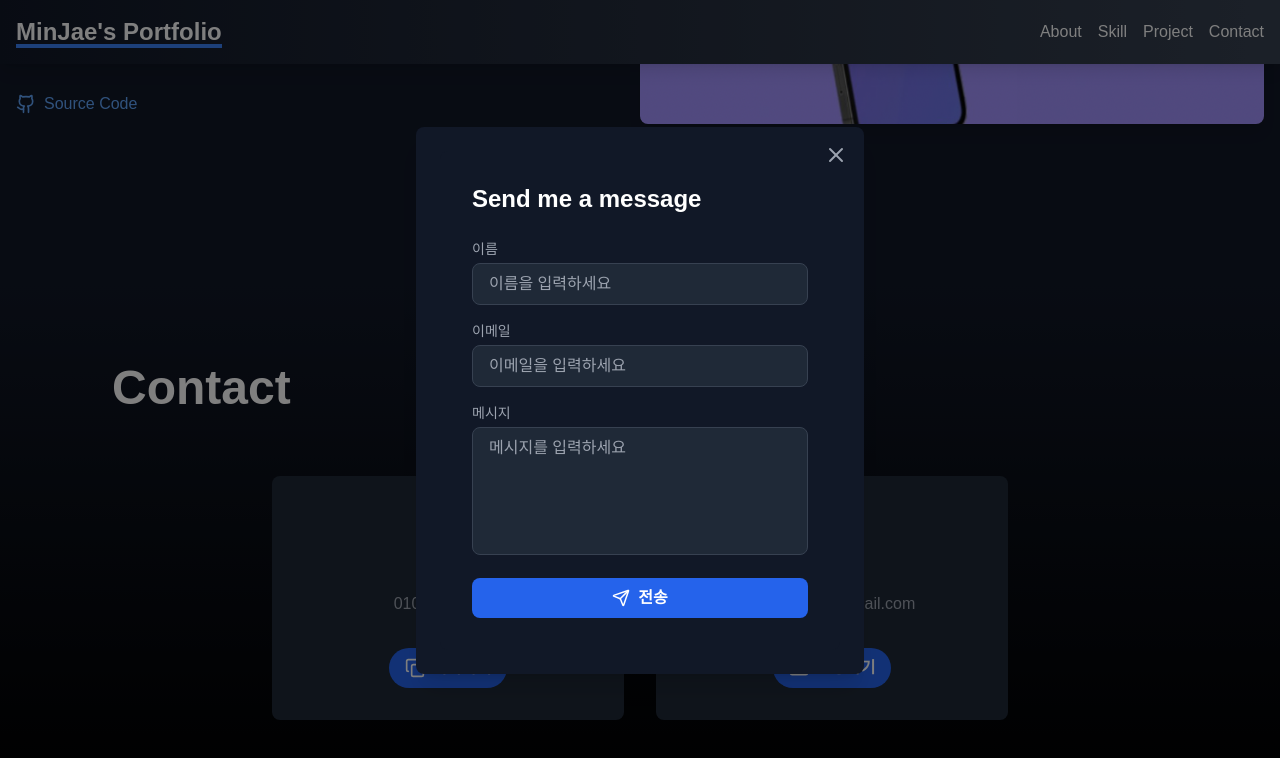
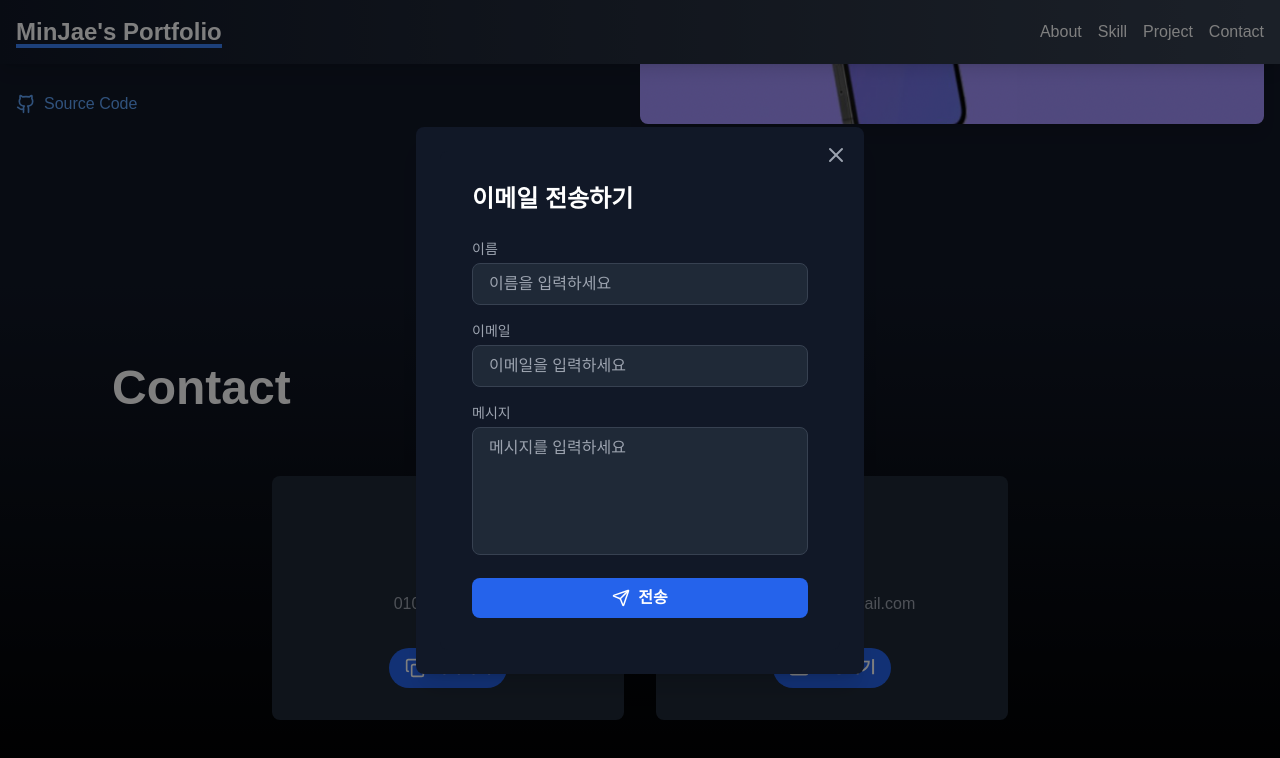
Before and after one commit to Ju-MINJAE/portfolio, a Next.js app: page / in a window 1280 px wide. Both pictures are taken after a click on the button "전송하기". Shown: the part 3126-3884 px from the top of the page. Built offline with nearby package versions, Linux system fonts and the light colour scheme; a web font is replaced by a local one.

Commit message:
[refactor] modify text

```diff
--- a/src/components/EmailForm.tsx
+++ b/src/components/EmailForm.tsx
@@ -51,7 +51,7 @@ const EmailForm = () => {
 
   return (
     <div className="email-form-container bg-gray-900 p-8 rounded-lg max-w-md mx-auto">
-      <h2 className="text-2xl font-bold mb-6 text-white">Send me a message</h2>
+      <h2 className="text-2xl font-bold mb-6 text-white">이메일 전송하기</h2>
       <form ref={formRef} onSubmit={sendEmail} className="space-y-4">
         <div>
           <label
```
